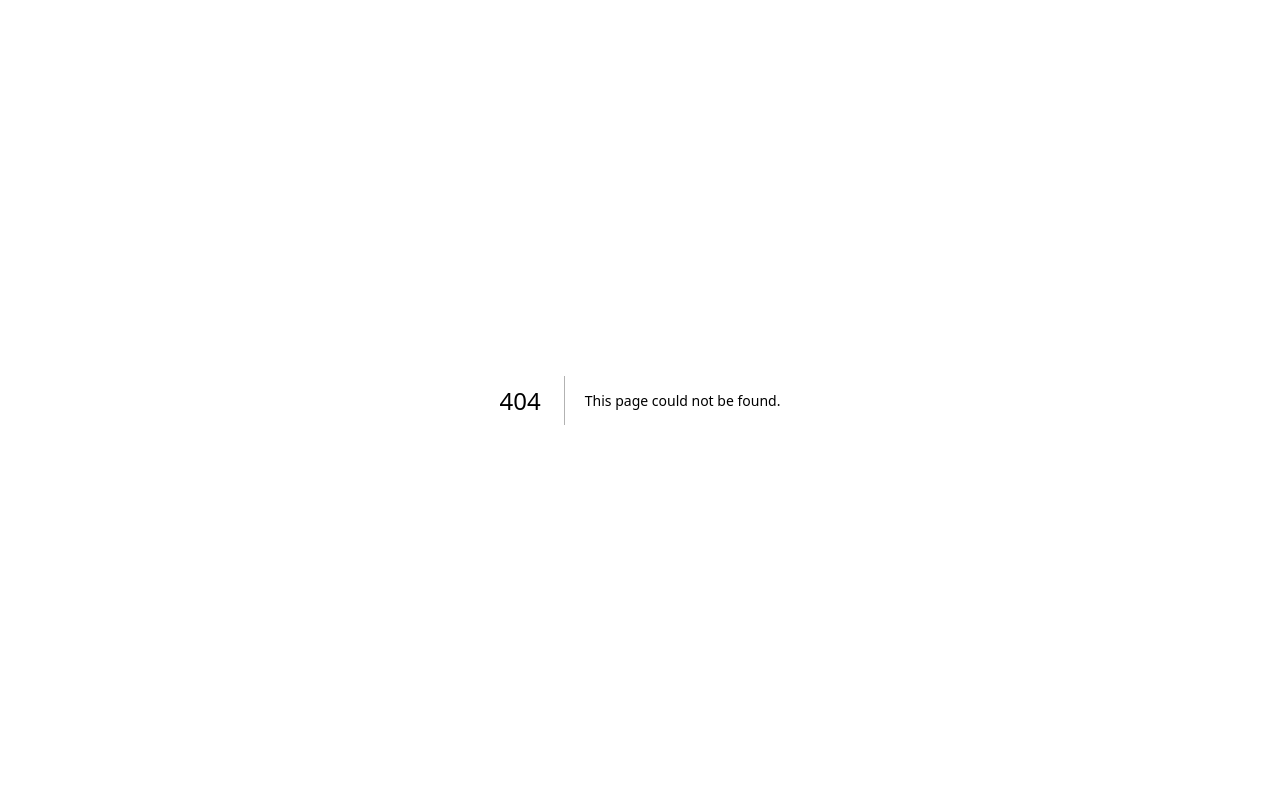
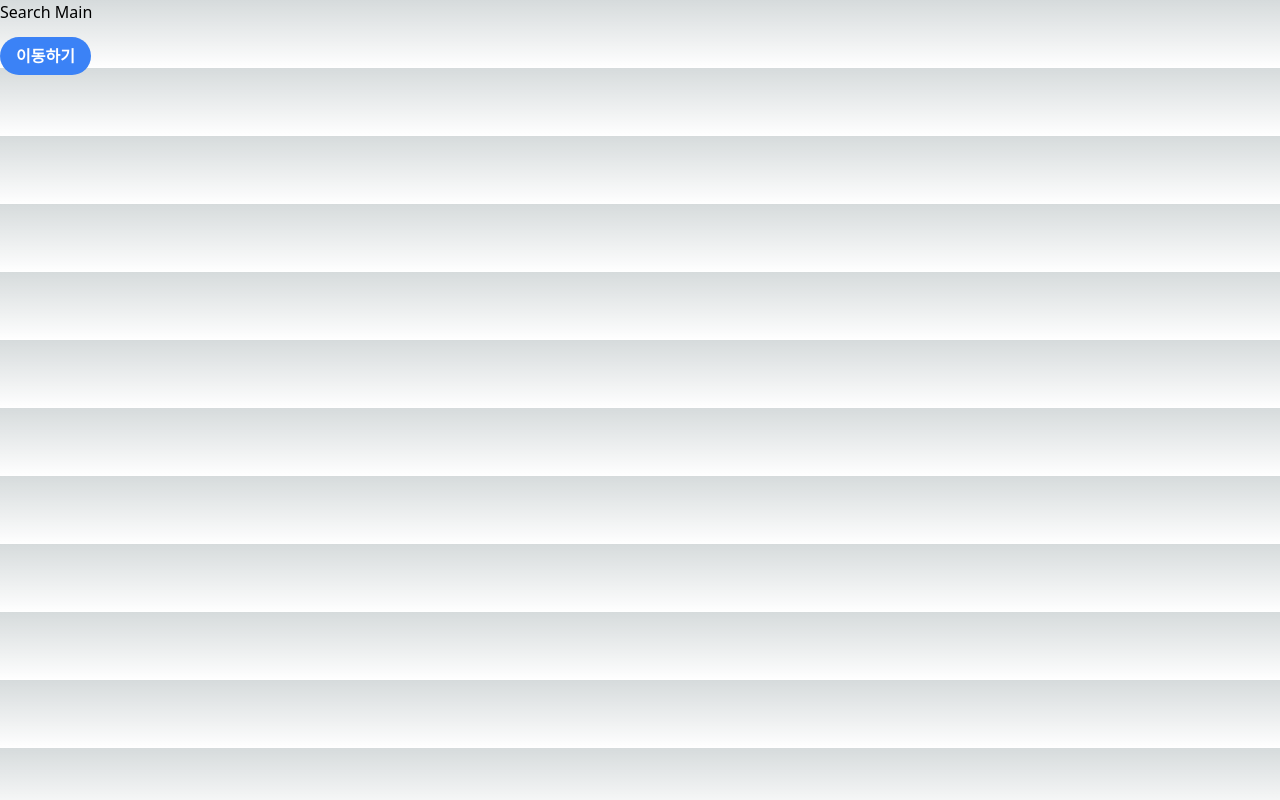
Before and after one commit to Nexters/Spurt, a Next.js app: page /search in a window 1280 px wide. Before the commit this address had no page. Built offline with nearby package versions, Linux system fonts and the light colour scheme.

Commit message:
테스트용 이동 버튼 추가

```diff
--- a/pages/index.tsx
+++ b/pages/index.tsx
@@ -1,5 +1,14 @@
 import LoginBtn from '@/components/login-btn';
+import Link from 'next/link';
 
 export default function Home() {
-   return <LoginBtn></LoginBtn>;
+   return (
+      <div>
+         <LoginBtn></LoginBtn>
+         <div className="my-5"></div>
+         <Link href="/search" className="bg-blue-500 hover:bg-blue-700 text-white font-bold py-2 px-4 rounded-full">
+            이동하기
+         </Link>
+      </div>
+   );
 }
--- /dev/null
+++ b/pages/search.tsx
@@ -0,0 +1,13 @@
+import Link from 'next/link';
+
+export default function Search() {
+   return (
+      <div>
+         Search Main
+         <div className="my-5"></div>
+         <Link href="/" className="bg-blue-500 hover:bg-blue-700 text-white font-bold py-2 px-4 rounded-full">
+            이동하기
+         </Link>
+      </div>
+   );
+}
```
